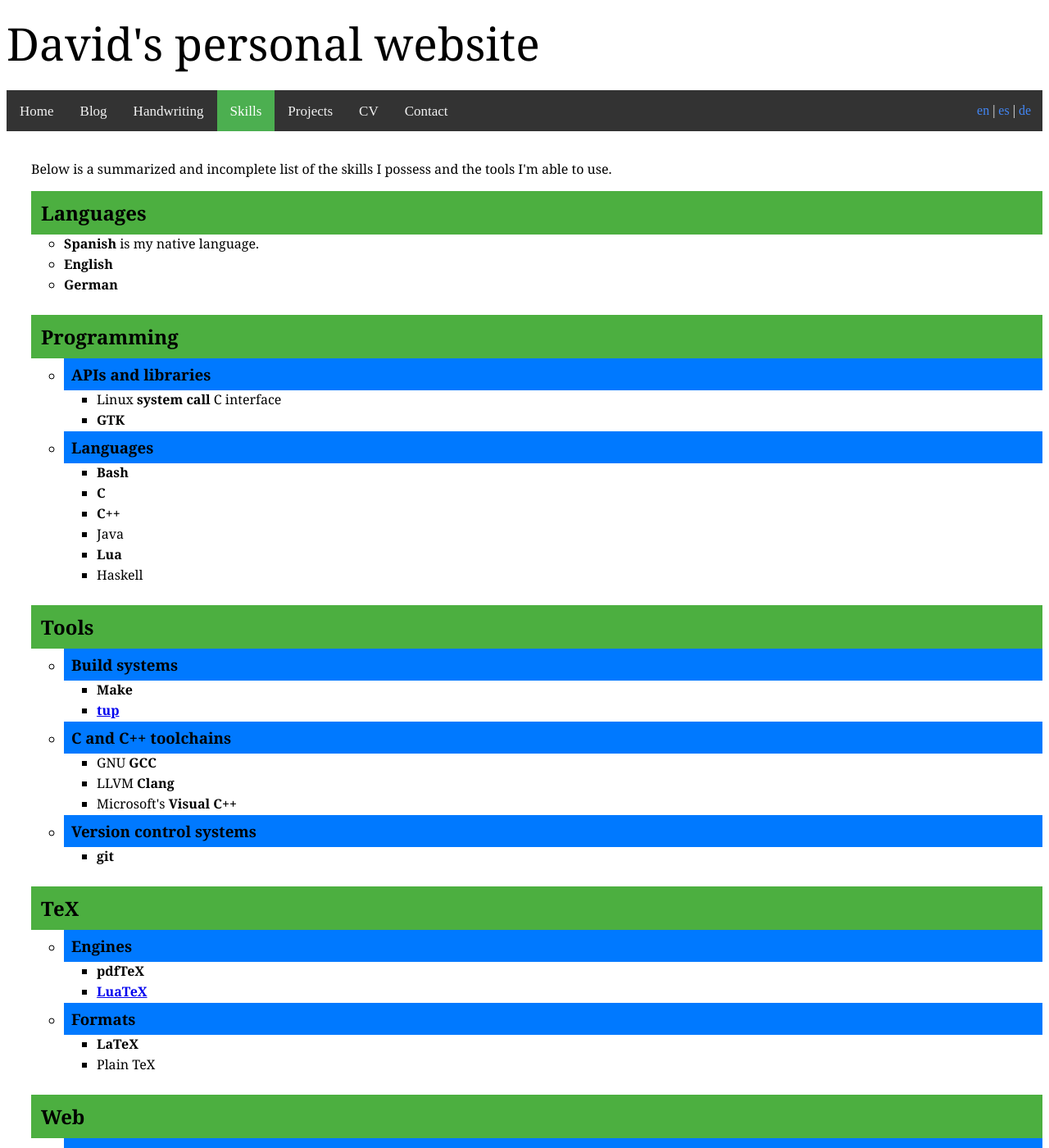
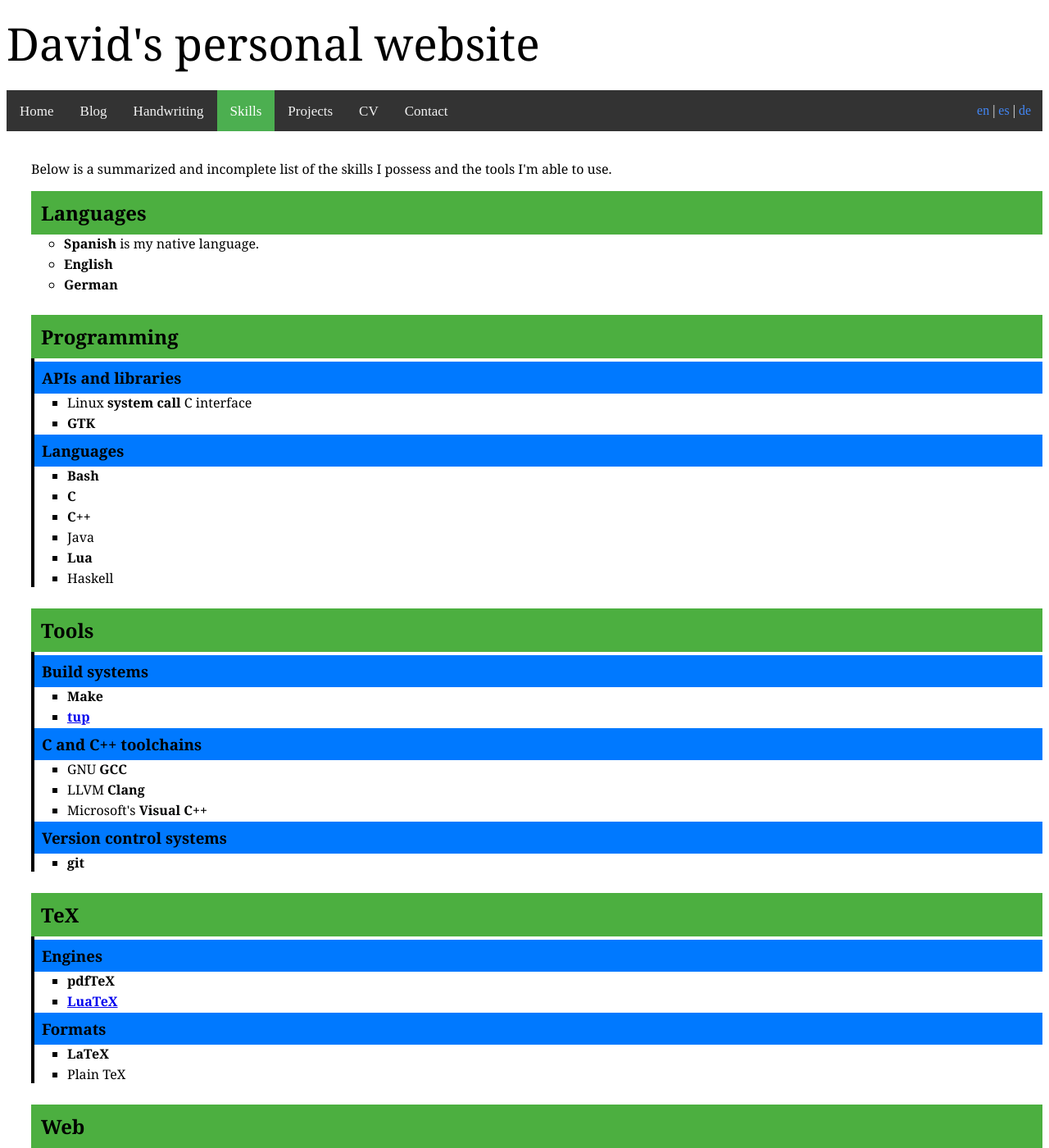
Before and after one commit to kalrish/website, a Jekyll site: the page built from eng/skills.html, in a window 1280 px wide and 1400 px high. Shown: the whole window at 82% size. Built offline with Jekyll 4.4.1, drawn with Linux system fonts in a browser that asks for light colours.

Commit message:
Stylize subsections in the skills page

```diff
--- a/assets/skills.css
+++ b/assets/skills.css
@@ -24,3 +24,13 @@ ul.toplist {
 ul.toplist > li + li {
 	margin-top: 26px;
 }
+
+ul.subsections {
+	padding-top: 4px;
+	-webkit-padding-start: 0;
+	list-style-type: none;
+}
+
+ul.subsections {
+	border-left: 4px solid black;
+}
```
